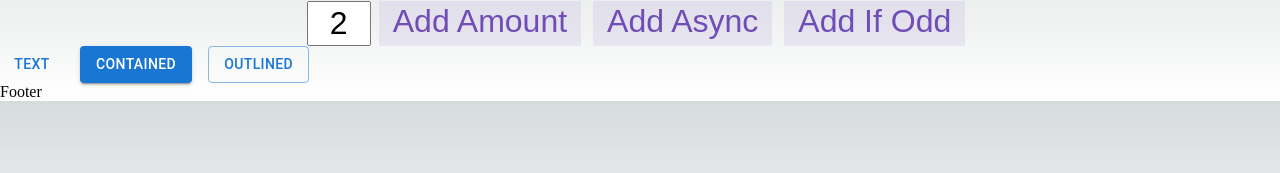
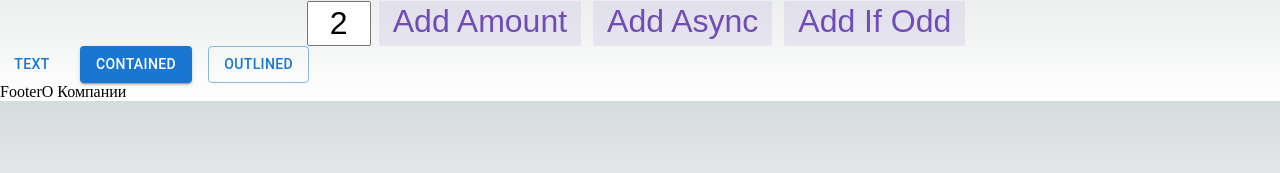
Before and after one commit to ilia-io/movie-portal, a Next.js app: page /about in a window 1280 px wide. Shown: the part 123-296 px from the top of the page. Built offline with nearby package versions, Linux system fonts and the light colour scheme.

Commit message:
feat: add textlink component

```diff
--- /dev/null
+++ b/src/shared/TextLink/TextLink.tsx
@@ -0,0 +1,23 @@
+import React from 'react';
+import Link from '@mui/material/Link';
+
+type Props = {
+  name?: string;
+  to?: string;
+};
+
+const TextLink = ({ name = 'Ссылка', to = '#' }: Props) => {
+  return (
+    <Link
+      href={to}
+      underline="none"
+      color="inherit"
+      target="_blank"
+      rel="noreferrer"
+    >
+      {name}
+    </Link>
+  );
+};
+
+export default TextLink;
--- a/src/widgets/Footer.tsx
+++ b/src/widgets/Footer.tsx
@@ -1,11 +1,15 @@
-import React from 'react'
+import TextLink from '@/shared/TextLink/TextLink';
+import React from 'react';
 
-type Props = {}
+type Props = {};
 
 const Footer = (props: Props) => {
   return (
-    <div>Footer</div>
-  )
-}
+    <div>
+      Footer
+      <TextLink name="О Компании" to="https://corp.ivi.ru/" />
+    </div>
+  );
+};
 
-export default Footer
+export default Footer;
```
